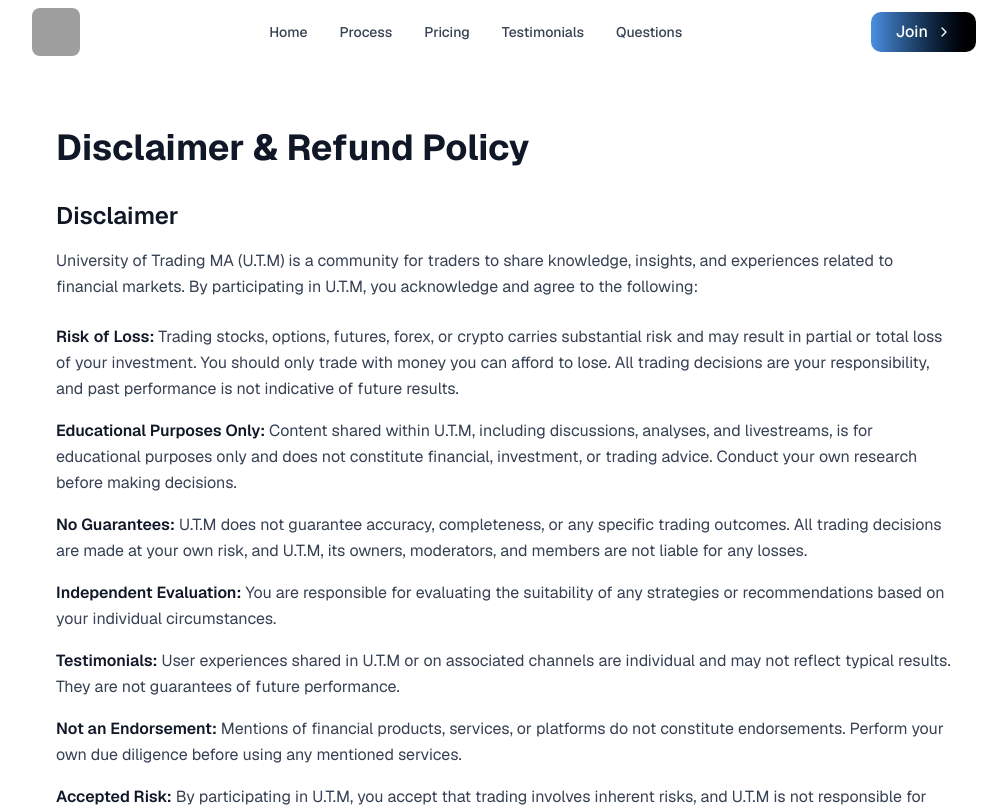
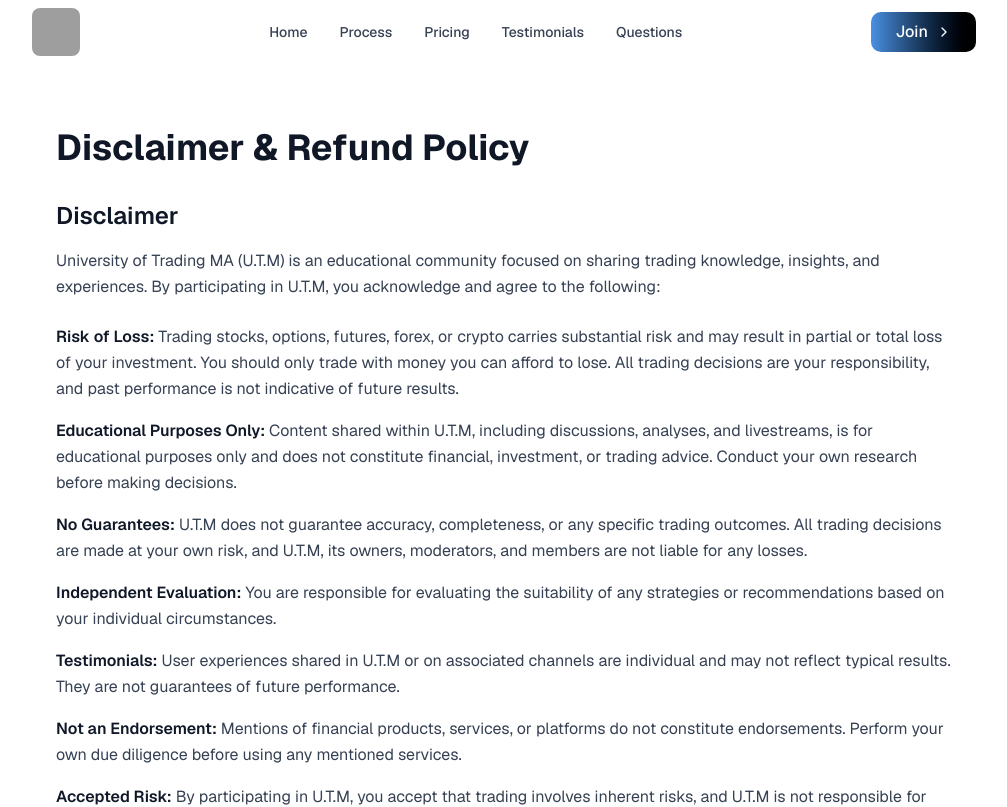
Before and after one commit to Hloser7/Hloser-utm, a Next.js app: page /disclaimer in a window 1280 px wide. Shown: the top 807 px of the page, without its empty margins (136-1143 px from the left). Built offline with nearby package versions, Linux system fonts and the light colour scheme; grey boxes are pictures that could not be loaded.

Commit message:
Update page.tsx

```diff
--- a/app/disclaimer/page.tsx
+++ b/app/disclaimer/page.tsx
@@ -67,7 +67,7 @@ export default function DisclaimerRefund() {
             <div>
               <h2 className="font-semibold text-2xl mb-4 text-gray-900">Disclaimer</h2>
               <p className="mb-6">
-                University of Trading MA (U.T.M) is a community for traders to share knowledge, insights, and experiences related to financial markets. By participating in U.T.M, you acknowledge and agree to the following:
+                University of Trading MA (U.T.M) is an educational community focused on sharing trading knowledge, insights, and experiences. By participating in U.T.M, you acknowledge and agree to the following:
               </p>
               <div className="space-y-4">
                 {disclaimerItems.map((item) => (
```
